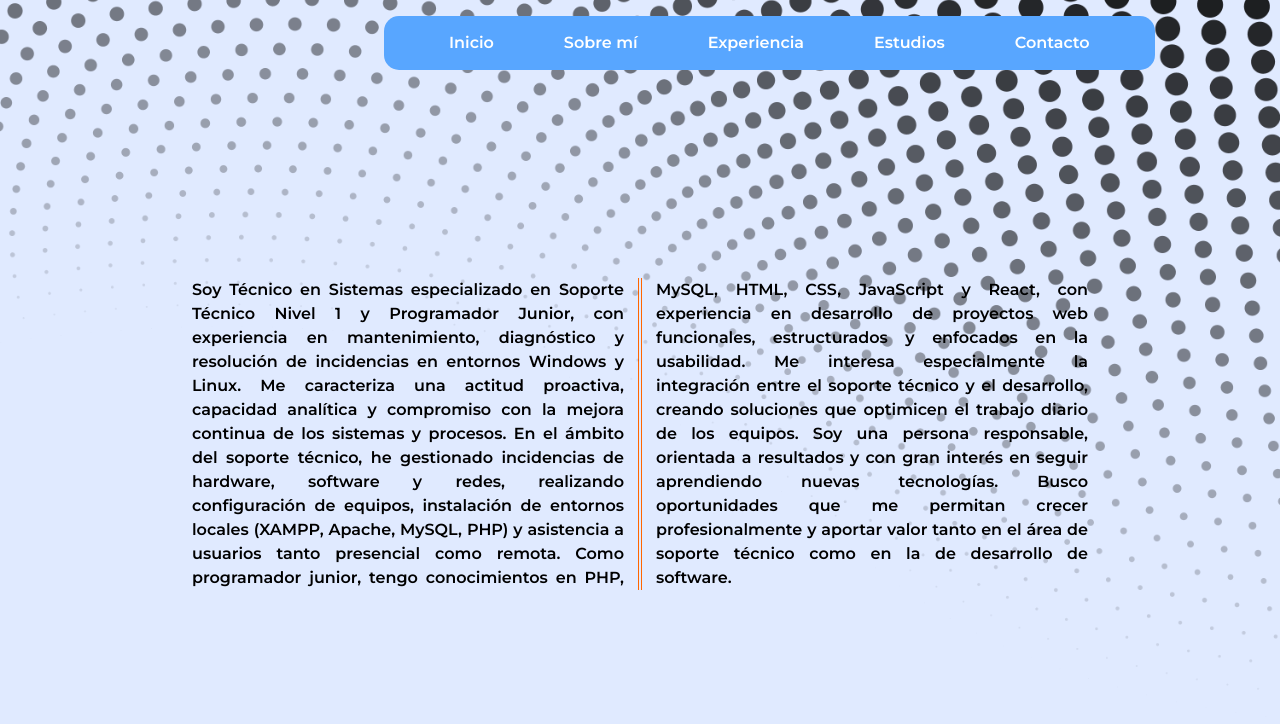
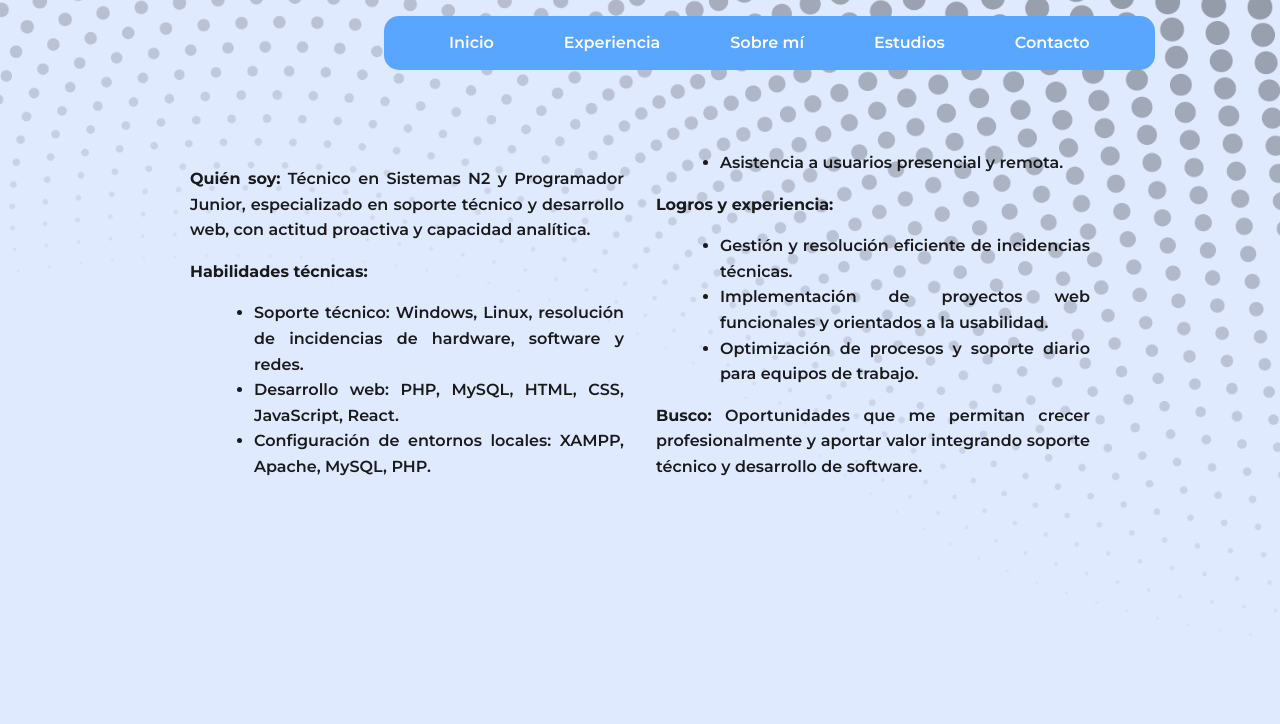
Before and after one commit to yumlyDev/cv, a React (Vite) app: page /acerca in a window 1280 px wide. Shown: the top 724 px of the page. Built offline with nearby package versions, Linux system fonts and the light colour scheme.

Commit message:
actualizacion menu

```diff
--- a/src/componentes/Menu.css
+++ b/src/componentes/Menu.css
@@ -1,11 +1,11 @@
-@import url('https://fonts.googleapis.com/css2?family=Montserrat:wght@300;400;600;700&display=swap');
+@import url("https://fonts.googleapis.com/css2?family=Montserrat:wght@300;400;600;700&display=swap");
 
 .menu {
   display: flex;
   position: relative;
   width: 100%;
   align-items: center;
-  z-index: 10;
+  z-index: 999;
 }
 
 .menu ul {
@@ -14,7 +14,7 @@
   margin-left: 30%;
   display: flex;
   gap: 40px;
-  background-color: #58A6FF;
+  background-color: #58a6ff;
   border-radius: 15px;
 }
 
@@ -23,19 +23,44 @@
   color: white;
   padding: 10px 14px;
   border-radius: 10px;
-
-  /* Para que el hover no mueva nada */
   border: 1px solid transparent;
-
-  /* Suavidad */
   transition: all 0.25s ease;
 }
 
-/* Hover moderno */
 .menu a:hover {
-  background-color: #3B82F6;
+  background-color: #3b82f6;
   border-color: rgba(255, 255, 255, 0.3);
+  box-shadow: 0 4px 12px rgba(0, 0, 0, 0.15);
+}
 
-  /* Sombra profesional */
-  box-shadow: 0 4px 12px rgba(0,0,0,0.15);
+.menu > ul > li {
+  position: relative;
 }
+
+/* SUBMENÚ (oculto por defecto) */
+.submenu {
+  position: absolute;
+  background: #3b82f6;
+  border-radius: 10px;
+  box-shadow: 0px 4px 12px rgba(0, 0, 0, 0.1);
+  opacity: 0;
+  transition: all 0.2s ease;
+  top: 30px;
+}
+
+/* SOLO aparece al hacer HOVER en EXPERIENCIA */
+.submenu-hover:hover .submenu {
+  display: block;
+  opacity: 1;
+}
+
+/* Estilo de enlaces del submenú */
+.submenu li a {
+  padding: 5px 5px;
+  display: block;
+  border-radius: 10px;
+}
+
+.submenu li a:hover {
+  background: #3b82f6;
+}
--- a/src/componentes/Menu.jsx
+++ b/src/componentes/Menu.jsx
@@ -5,11 +5,34 @@ function Menu() {
   return (
     <nav className="menu">
       <ul>
-        <li><Link to="/">Inicio</Link></li>
-        <li><Link to="/acerca">Sobre mí</Link></li>
-        <li><Link to="/experiencia">Experiencia</Link></li>
-        <li><Link to="/estudios">Estudios</Link></li>
-        <li><Link to="/contacto">Contacto</Link></li>
+        <li>
+          <Link to="/">Inicio</Link>
+        </li>
+
+        <li className="submenu-hover">
+          <Link to="/experiencia">Experiencia</Link>
+
+          <ul className="submenu">
+            <li>
+              <Link to="/sistemas">Sistemas</Link>
+            </li>
+            <li>
+              <Link to="/desarrollador">Desarrollador</Link>
+            </li>
+          </ul>
+        </li>
+
+        <li>
+          <Link to="/acerca">Sobre mí</Link>
+        </li>
+
+        <li>
+          <Link to="/estudios">Estudios</Link>
+        </li>
+
+        <li>
+          <Link to="/contacto">Contacto</Link>
+        </li>
       </ul>
     </nav>
   );
--- a/src/pages/Acerca.jsx
+++ b/src/pages/Acerca.jsx
@@ -1,30 +1,36 @@
 function Acerca() {
   return (
     <div>
+      {/* Patrón de fondo */}
       <div className="patron">
-          <img src="/patron.png" alt="patron circulos" className="patronimagen"></img>
-          </div>
+        <img src="/patron.png" alt="patron circulos" className="patronimagen" />
+      </div>
+
+
+
+      {/* Sección principal */}
+      <div className="acerca-container">
         <div className="descripcion">
-          Soy Técnico en Sistemas especializado en Soporte Técnico Nivel 1 y
-          Programador Junior, con experiencia en mantenimiento, diagnóstico y
-          resolución de incidencias en entornos Windows y Linux. Me caracteriza
-          una actitud proactiva, capacidad analítica y compromiso con la mejora
-          continua de los sistemas y procesos. En el ámbito del soporte técnico,
-          he gestionado incidencias de hardware, software y redes, realizando
-          configuración de equipos, instalación de entornos locales (XAMPP,
-          Apache, MySQL, PHP) y asistencia a usuarios tanto presencial como
-          remota. Como programador junior, tengo conocimientos en PHP, MySQL,
-          HTML, CSS, JavaScript y React, con experiencia en desarrollo de
-          proyectos web funcionales, estructurados y enfocados en la usabilidad.
-          Me interesa especialmente la integración entre el soporte técnico y el
-          desarrollo, creando soluciones que optimicen el trabajo diario de los
-          equipos. Soy una persona responsable, orientada a resultados y con
-          gran interés en seguir aprendiendo nuevas tecnologías. Busco
-          oportunidades que me permitan crecer profesionalmente y aportar valor
-          tanto en el área de soporte técnico como en la de desarrollo de
-          software.
+          <p><strong>Quién soy:</strong> Técnico en Sistemas N2 y Programador Junior, especializado en soporte técnico y desarrollo web, con actitud proactiva y capacidad analítica.</p>
+
+          <p><strong>Habilidades técnicas:</strong></p>
+          <ul>
+            <li>Soporte técnico: Windows, Linux, resolución de incidencias de hardware, software y redes.</li>
+            <li>Desarrollo web: PHP, MySQL, HTML, CSS, JavaScript, React.</li>
+            <li>Configuración de entornos locales: XAMPP, Apache, MySQL, PHP.</li>
+            <li>Asistencia a usuarios presencial y remota.</li>
+          </ul>
+
+          <p><strong>Logros y experiencia:</strong></p>
+          <ul>
+            <li>Gestión y resolución eficiente de incidencias técnicas.</li>
+            <li>Implementación de proyectos web funcionales y orientados a la usabilidad.</li>
+            <li>Optimización de procesos y soporte diario para equipos de trabajo.</li>
+          </ul>
+
+          <p><strong>Busco:</strong> Oportunidades que me permitan crecer profesionalmente y aportar valor integrando soporte técnico y desarrollo de software.</p>
         </div>
-
+      </div>
     </div>
   );
 }
--- a/src/styles/App.css
+++ b/src/styles/App.css
@@ -1,43 +1,44 @@
-
-.fotonombre {
-    position: absolute;
-  margin-top: 10%;
-   text-align: center;
-  right: 50%;
-  top: 10%;
-}
-
-.bloquefondo {
-  position: absolute;
-}
-
-.fondo {/*foto mia portada*/
-  position: relative;
-  height: 512px;
-  width: 512px;
-  margin-top: 40%;
-left: 200%;
-
-}
-
 /*
 *Acerca de
 */
 .descripcion {
-  margin-top: 15%;
-  margin-left: 15%;
-  margin-right: 15%;
-  column-count: 2;
+  max-width: 900px;
+  margin: 5% auto;
+  column-count: 1;
   text-align: justify;
-  column-rule: double 4px #ff6600;
-  column-gap: 2rem;
+  line-height: 1.6;
+}
+.acerca-container {
+  position: relative;
+  font-family: Montserrat, sans-serif;
 
+  padding: 5% 10%;
+}
+
+.descripcion {
+  position: relative;
+  z-index: 1;
+  max-width: 900px;
+  margin: 0 auto;
+  color: #1a1a1a;
+  line-height: 1.6;
+}
+
+.descripcion ul {
+  margin-left: 1.5rem;
+  margin-bottom: 1rem;
+}
+
+@media (min-width: 1025px) {
+  .descripcion {
+    column-count: 2;
+    column-gap: 2rem;
+  }
 }
 
 /*
 *Experiencia
 */
-.experiencia{
+.experiencia {
   margin-top: 10%;
-
 }
--- a/src/styles/ordenador.css
+++ b/src/styles/ordenador.css
@@ -19,14 +19,37 @@
     width: 100%;
     height: 100%;      /* cubrir toda la pantalla */
      top: -25px;
+     opacity: 0.4;
   z-index: 0; /* debajo de todo */
 
   }
   .patronimagen{
-  width: 100%;
+ width: 100%;
+  height: 100%;
+  object-fit: cover;
   display: block;
     z-index: 0; /* debajo de todo */
   }
 
 
 }
+.fotonombre {
+    position: absolute;
+  margin-top: 10%;
+   text-align: center;
+  right: 50%;
+  top: 10%;
+}
+
+.bloquefondo {
+  position: absolute;
+}
+
+.fondo {/*foto mia portada*/
+  position: relative;
+  height: 512px;
+  width: 512px;
+  margin-top: 40%;
+left: 200%;
+
+}
```
